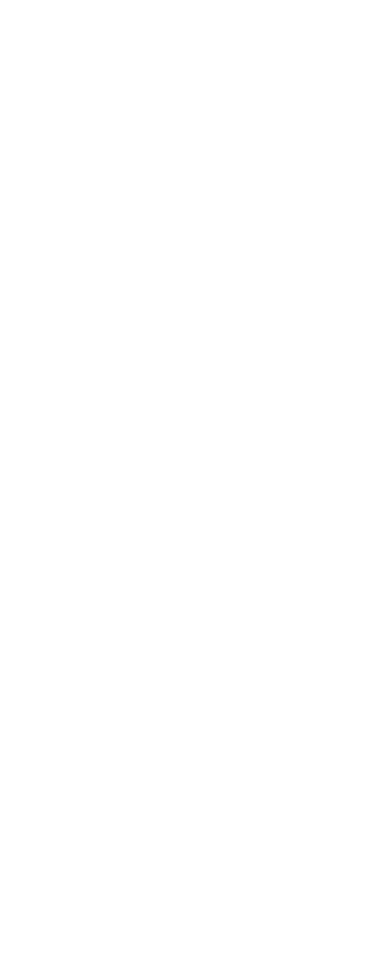
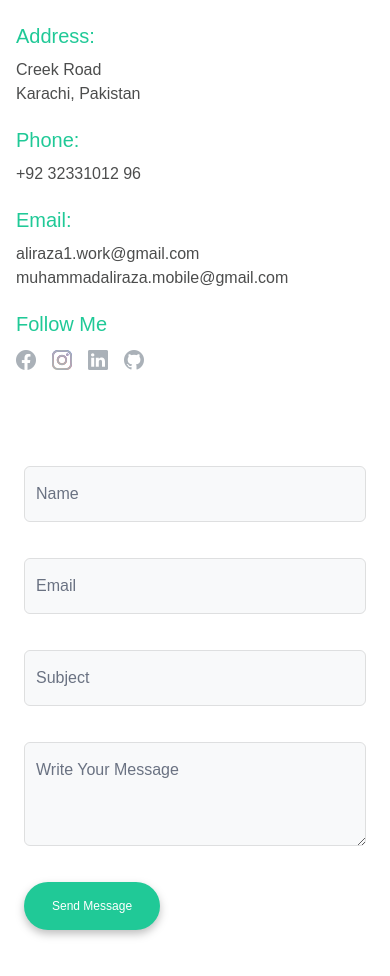
Before and after one commit to Muhammad-Ali-16/personal-portfolio, a React (Vite) app: page / in a window 390 px wide. Shown: the part 7520-8496 px from the top of the page. Before the commit the page ends 7334 px from the top, so only its background shows below. Built offline with nearby package versions, Linux system fonts and the light colour scheme; the HTML template or start-up script is replaced by a standard one.

Commit message:
Contact Section Uploaded

```diff
--- a/src/App.jsx
+++ b/src/App.jsx
@@ -1,4 +1,3 @@
-import react from 'react'
 import './App.css'
 import SideBar from './components/layout/SideBar';
 import OverlayBar from './components/layout/OverlayBar';
@@ -7,6 +6,7 @@ import About from './components/sections/About';
 import Services from './components/sections/Services';
 import Summary from './components/sections/Summary';
 import Portfolio from './components/sections/Portfolio';
+import Contact from './components/sections/Contact';
 
 function App() {
 
@@ -20,6 +20,7 @@ function App() {
       <Services />
       <Summary />
       <Portfolio />
+      <Contact/>
     </main>
   )
 }
--- a/src/components/sections/Contact.jsx
+++ b/src/components/sections/Contact.jsx
@@ -1,10 +1,77 @@
-import React from 'react'
+import SectionHeading from "../common/SectionHeading"
+import SocialIcons from "../common/SocialIcons"
 
 function Contact() {
   return (
-    <div>
+    <section className='contact-main h-auto bg-[var(--background-white)] w-full' id="contact">
+      <div className="w-full mx-auto pt-20 pb-12">
+        <SectionHeading Heading={"Contact"} SubHeading={"Get in Touch"} />
+        <div className="contact-content max-w-screen-2xl mx-auto mt-15 xl:mt-20 grid grid-rows-1 grid-cols-1 lg:grid-cols-3 xl:grid-cols-3 place-items-center gap-12">
 
-    </div>
+
+          <div className='text-start place-self-start mx-4 lg:mx-20 mt-0 lg:mt-5'>
+            <div>
+              <h4 className='text-[var(--text-secondary)] text-xl mb-2 mt-5'>Address:</h4>
+              <p className='text-[var(--text-primary)]'>Creek Road <br />Karachi, Pakistan</p>
+            </div>
+            <div>
+              <h4 className='text-[var(--text-secondary)] text-xl mb-2 mt-5'>Phone:</h4>
+              <p className='text-[var(--text-primary)]'>+92 32331012 96</p>
+            </div>
+            <div>
+              <h4 className='text-[var(--text-secondary)] text-xl mb-2 mt-5'>Email:</h4>
+              <p className='text-[var(--text-primary)]'>aliraza1.work@gmail.com <br />muhammadaliraza.mobile@gmail.com</p>
+            </div>
+
+            <div>
+              <h4 className='text-[var(--text-secondary)] text-xl mb-2 mt-5'>Follow Me</h4>
+              <div className="space-x-4 text-xl">
+                <SocialIcons />
+              </div>
+            </div>
+
+          </div>
+
+          <form className='w-full col-span-2 mz-4'>
+            <div className="space-y-12">
+
+              <div className="mt-10 grid grid-rows-1 grid-cols-2 gap-x-6 gap-y-8 mx-6">
+
+                <div className="col-span-full lg:col-span-1">
+                  <div className="mt-1">
+                    <input required placeholder='Name' id="name" type="text" name="name" autoComplete="name" className="block w-full rounded-md bg-[var(--input-bg)] px-3 py-4 text-[var(--text-primary)] outline-1 -outline-offset-1 outline-[var(--text-primary)]/15 placeholder:text-gray-500 focus:outline-2 focus:-outline-offset-2 focus:outline-[var(--text-secondary)] sm:text-sm/6" />
+                  </div>
+                </div>
+
+                <div className="col-span-full lg:col-span-1">
+                  <div className="mt-1">
+                    <input required placeholder='Email' id="email" type="email" name="email" autoComplete="email" className="block w-full rounded-md bg-[var(--input-bg)] px-3 py-4 text-[var(--text-primary)] outline-1 -outline-offset-1 outline-[var(--text-primary)]/15 placeholder:text-gray-500 focus:outline-2 focus:-outline-offset-2 focus:outline-[var(--text-secondary)] sm:text-sm/6" />
+                  </div>
+                </div>
+
+                <div className="col-span-full">
+                  <div className="mt-1">
+                    <input required placeholder='Subject' id="subject" type="text" name="subject" autoComplete="subject" className="block w-full rounded-md bg-[var(--input-bg)] px-3 py-4 text-[var(--text-primary)] outline-1 -outline-offset-1 outline-[var(--text-primary)]/15 placeholder:text-gray-500 focus:outline-2 focus:-outline-offset-2 focus:outline-[var(--text-secondary)] sm:text-sm/6" />
+                  </div>
+                </div>
+
+                <div className="col-span-full">
+                  <div className="mt-1">
+                    <textarea id="message" required placeholder='Write Your Message' name="message" rows="3" className="block w-full rounded-md bg-[var(--input-bg)] px-3 py-4 text-[var(--text-primary)] outline-1 -outline-offset-1 outline-[var(--text-primary)]/15 placeholder:text-gray-500 focus:outline-2 focus:-outline-offset-2 focus:outline-[var(--text-secondary)] sm:text-sm/6"></textarea>
+                  </div>
+                </div>
+              </div>
+            </div>
+
+            <div className="mt-6 flex items-center justify-start gap-x-6 mx-6">
+              <button className="bg-[var(--text-secondary)] text-white px-7 py-4 rounded-full drop-shadow-lg/25 cursor-pointer mt-3 text-xs xl:text-[12px]">Send Message</button>
+            </div>
+          </form>
+        </div>
+
+
+      </div>
+    </section>
   )
 }
 
--- a/src/components/sections/Portfolio.jsx
+++ b/src/components/sections/Portfolio.jsx
@@ -39,7 +39,7 @@ function Portfolio() {
       Technologies: 'HTML, CSS, JavaScript and Bootstrap',
       Industry: 'Food & Beverage',
       Date: 'June 05, 2024',
-      UrlLink: 'https://grilrestaurant.netlify.app/',
+      UrlLink: 'https://restfolio.netlify.app/',
       Img: restaurant
     },
     {
@@ -63,7 +63,7 @@ function Portfolio() {
       Technologies: 'HTML, CSS, JavaScript and Bootstrap',
       Industry: 'Car Rental',
       Date: 'February 08, 2024',
-      UrlLink: 'https://muhammad-ali-16.github.io/Luxe-Drive/',
+      UrlLink: 'https://luxury-drive.netlify.app/',
       Img: carrental
     },
     {
--- a/src/index.css
+++ b/src/index.css
@@ -15,7 +15,7 @@
   --color-border: #dbd9d9;
   --text-danger: rgb(220, 53, 69);
   --button-color:#6c757d;
-
+--input-bg:#f8f9fa;
 }
 
 body {
```
